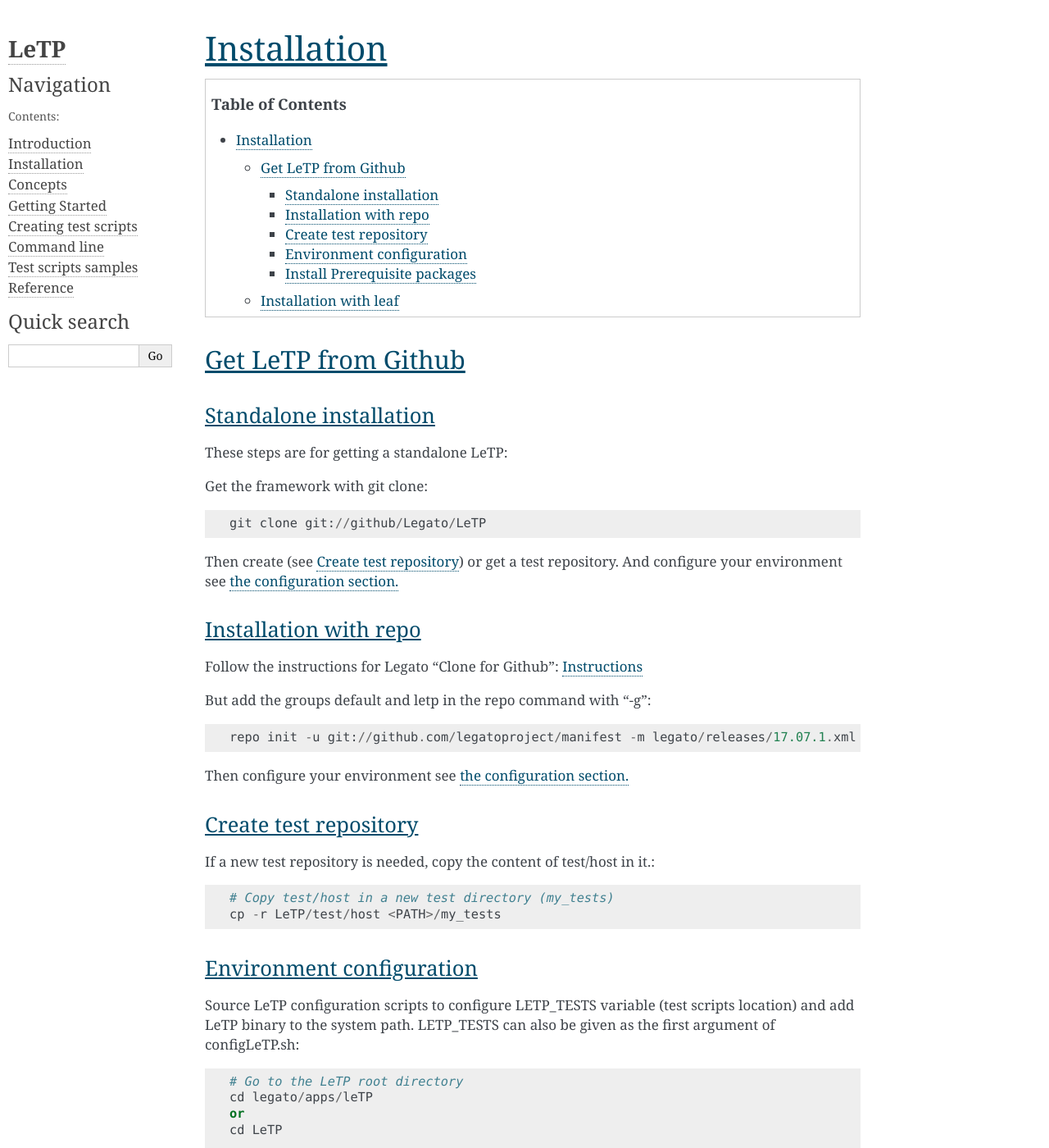
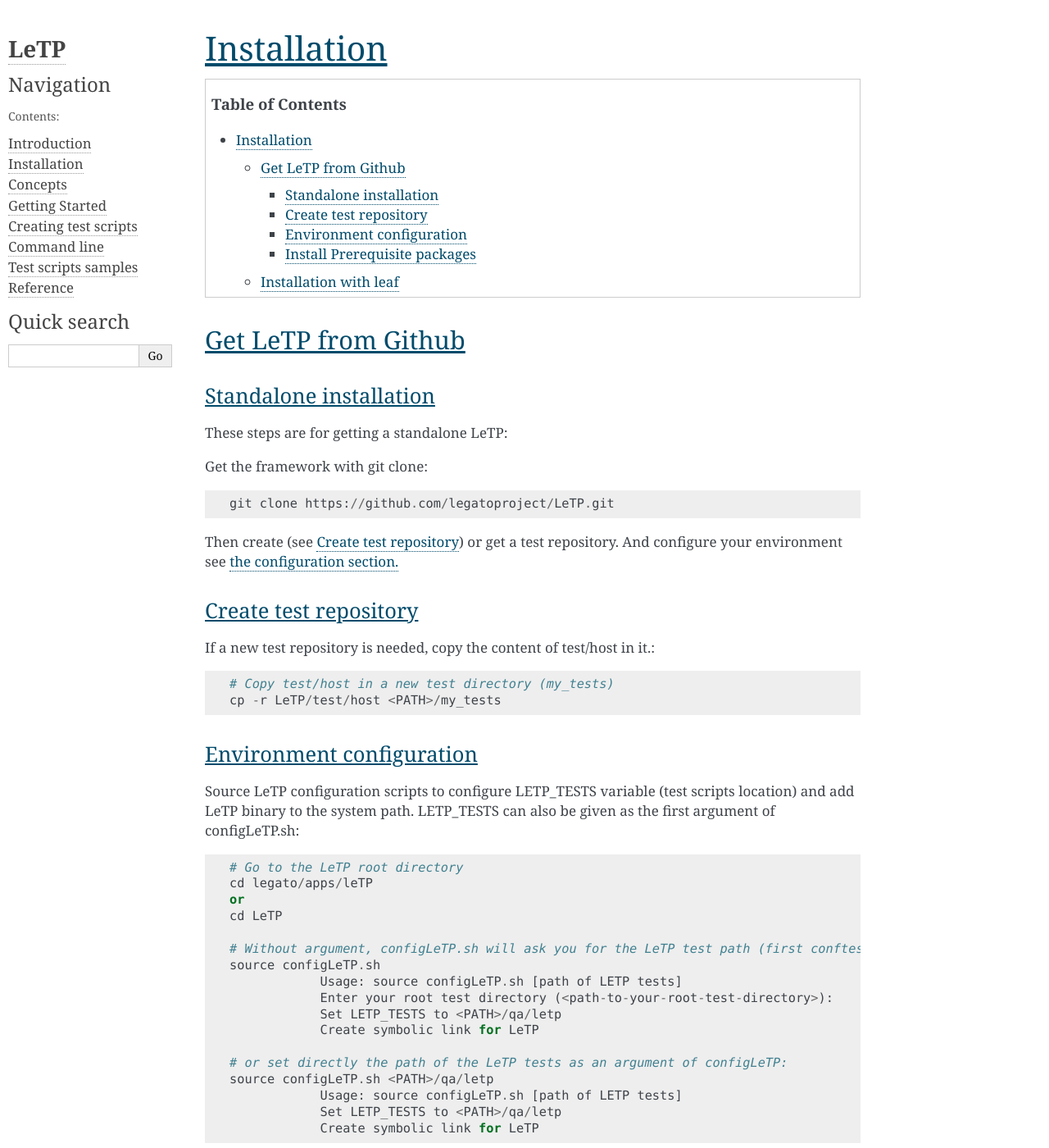
Before and after one commit to legatoproject/LeTP, a Sphinx documentation site: the page built from doc/installation.rst, in a window 1280 px wide and 1400 px high. Shown: the whole window at 82% size. Built offline with Sphinx 7.4.7, drawn with Linux system fonts in a browser that asks for light colours.

```diff
--- a/doc/installation.rst
+++ b/doc/installation.rst
@@ -15,22 +15,11 @@
 
 Get the framework with git clone::
 
-    git clone git://github/Legato/LeTP
+    git clone https://github.com/legatoproject/LeTP.git
 
 Then create (see :ref:`Create test repository<create_test_repo>`) or get a test repository.
 And configure your environment see :ref:`the configuration section.<env_configuration>`
 
-Installation with repo
-^^^^^^^^^^^^^^^^^^^^^^
-
-Follow the instructions for Legato "Clone for Github":
-`Instructions <https://docs.legato.io/latest/basicBuildLegato.html#basicBuildLegato_Download>`_
-
-But add the groups default and letp in the repo command with "-g"::
-
-    repo init -u git://github.com/legatoproject/manifest -m legato/releases/17.07.1.xml -g letp,default
-
-Then configure your environment see :ref:`the configuration section.<env_configuration>`
 
 .. _create_test_repo:
 
```
Also changed, not shown: doc/scripting_concepts/automodule_content/html_report_content.rst (+0 -8 lines).
